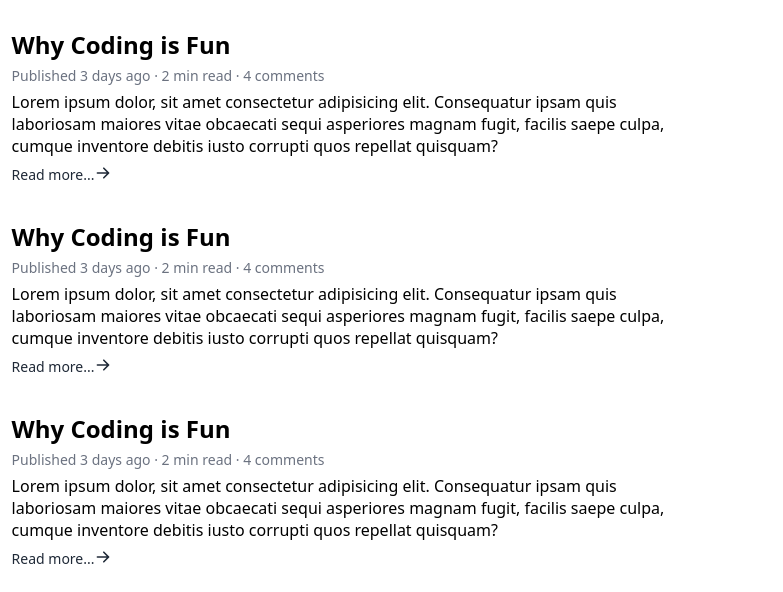
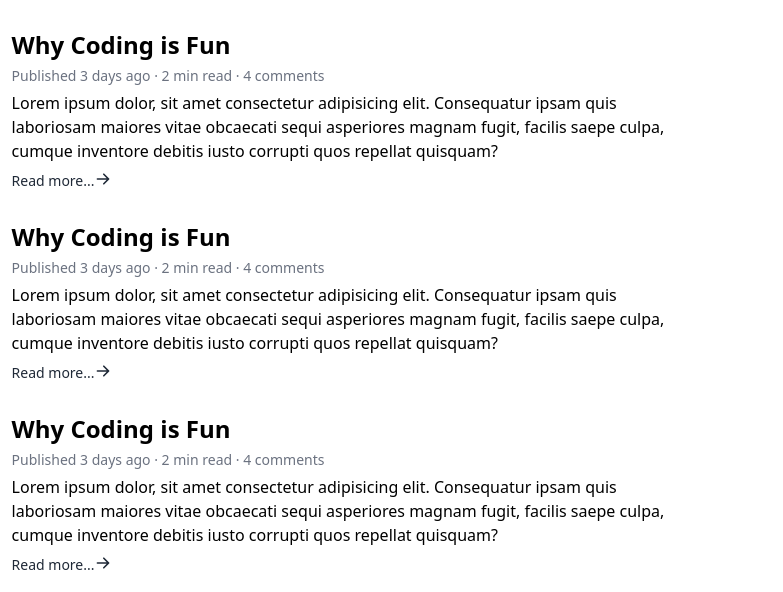
Before and after one commit to suleiman98/tzefoundation, a plain HTML site: page project 2/index.html in a window 1280 px wide. Shown: the part 234-826 px from the top of the page, 497-1280 px from the left. Drawn offline with Linux system fonts and the light colour scheme.

Commit message:
add line-height

```diff
--- a/project 2/index.html
+++ b/project 2/index.html
@@ -158,6 +158,7 @@
       .ml-2 {
         margin-left: 0.5rem;
       }
+      .leading {line-height: 1.5rem;}
     </style>
   </head>
   <body>
@@ -336,7 +337,7 @@
                   <span>2 min read ·</span>
                   <span>4 comments</span>
                 </div>
-                <div>
+                <div class="leading">
                   Lorem ipsum dolor, sit amet consectetur adipisicing elit.
                   Consequatur ipsam quis laboriosam maiores vitae obcaecati
                   sequi asperiores magnam fugit, facilis saepe culpa, cumque
@@ -373,7 +374,7 @@
                   <span>2 min read ·</span>
                   <span>4 comments</span>
                 </div>
-                <div>
+                <div class="leading">
                   Lorem ipsum dolor, sit amet consectetur adipisicing elit.
                   Consequatur ipsam quis laboriosam maiores vitae obcaecati
                   sequi asperiores magnam fugit, facilis saepe culpa, cumque
@@ -410,7 +411,7 @@
                   <span>2 min read ·</span>
                   <span>4 comments</span>
                 </div>
-                <div>
+                <div class="leading">
                   Lorem ipsum dolor, sit amet consectetur adipisicing elit.
                   Consequatur ipsam quis laboriosam maiores vitae obcaecati
                   sequi asperiores magnam fugit, facilis saepe culpa, cumque
```
